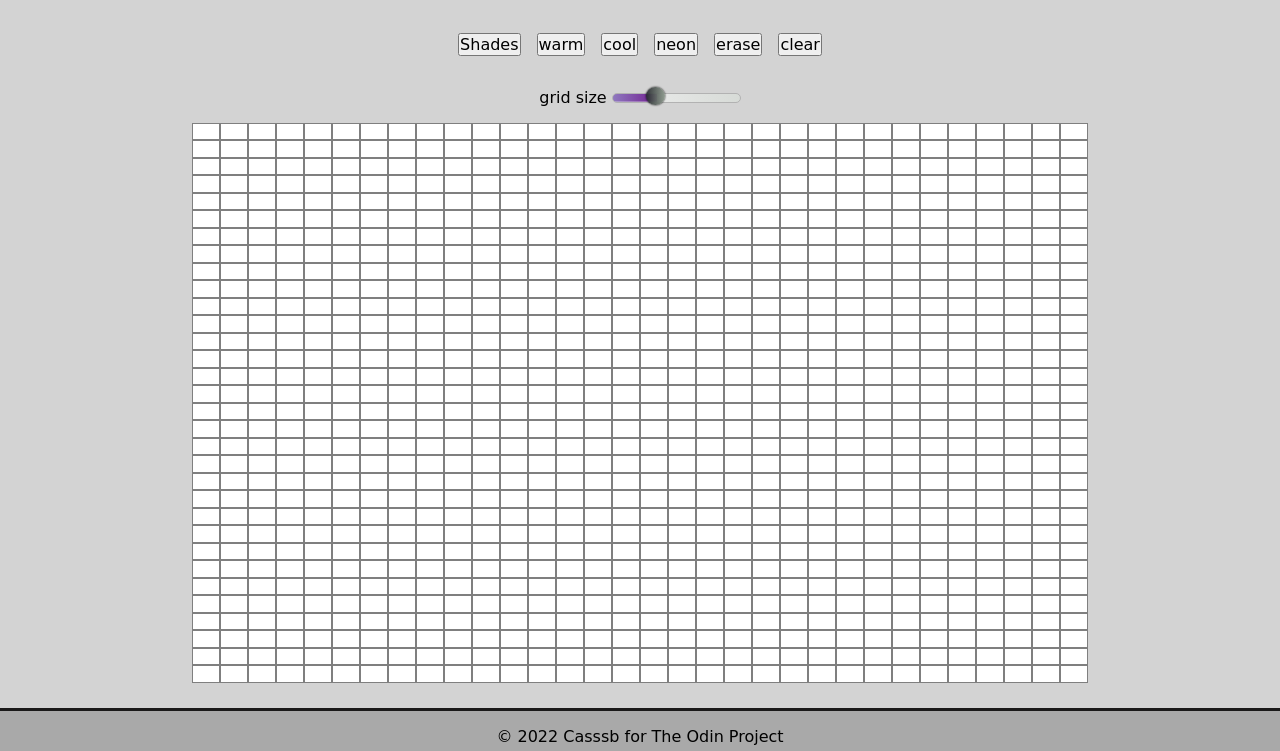
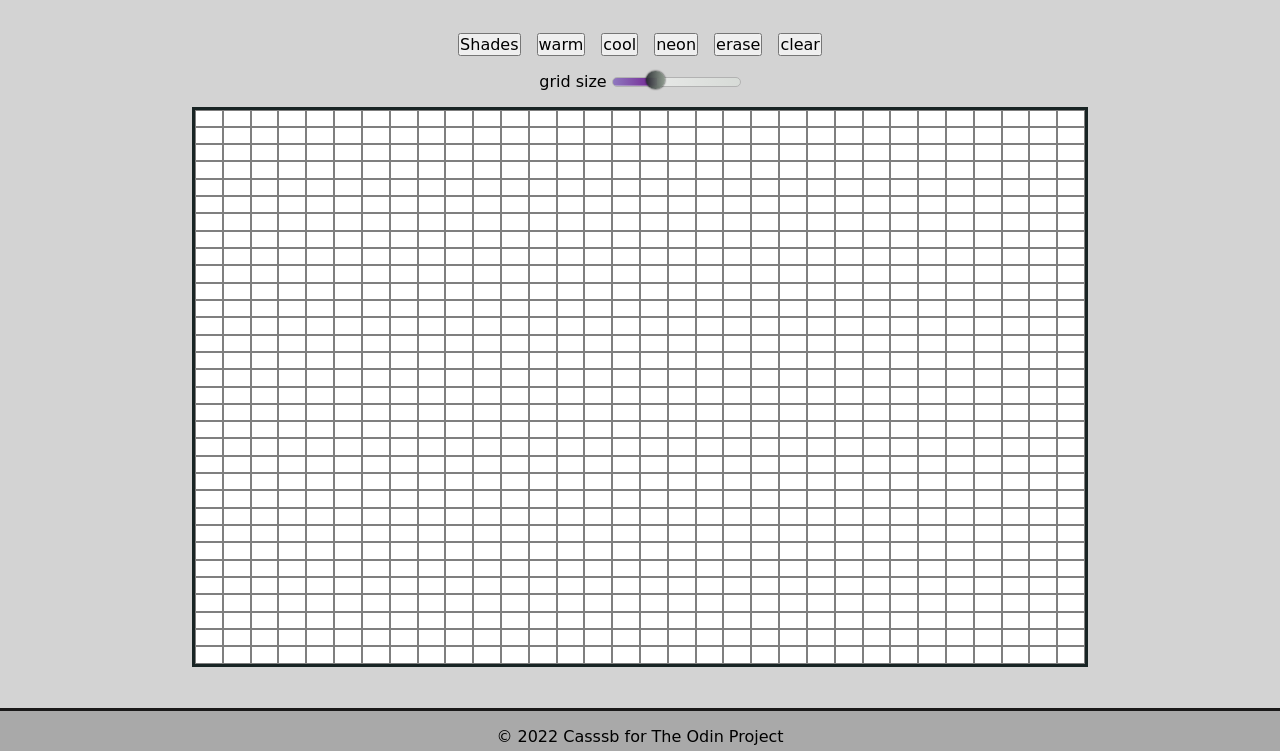
Before and after one commit to Casssb/etch-a-sketch, a plain HTML site: page index.html in a window 1280 px wide. Shown: the part 49-800 px from the top of the page. Drawn offline with Linux system fonts and the light colour scheme; a web font is replaced by a local one.

Commit message:
fixed grid border

```diff
--- a/styles.css
+++ b/styles.css
@@ -41,7 +41,6 @@ main {
 }
 
 .btn-container {
-  padding: 1rem;
   display: flex;
   align-items: center;
   justify-content: space-between;
@@ -111,6 +110,7 @@ main {
   width: 70vw;
   display: grid;
   background-color: white;
+  border: 0.2rem solid rgb(24, 36, 36);
 }
 
 .neon-square {
```
